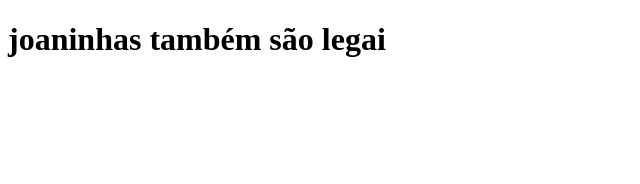
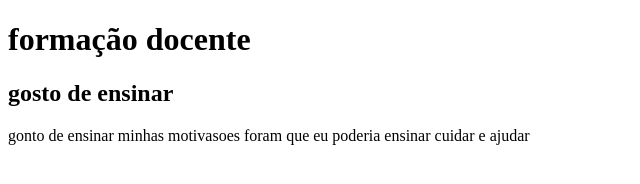
Before and after one commit to eduardarittergoncalves-gif/-meuprimeiroprojeto, a plain HTML site: page index.html in a window 1280 px wide. Shown: the whole page, without its empty margins (0-640 px from the left). Drawn offline with Linux system fonts and the light colour scheme.

Commit message:
aula26/05/2026

```diff
--- a/index.html
+++ b/index.html
@@ -6,6 +6,9 @@
     <title>eduardarittergonçalves</title>
 </head>
 <body>
-    <h1>joaninhas também são legai</h1>
+    <h1>formação docente</h1>
+<h2>gosto de ensinar</h2>
+<P>gonto de ensinar minhas motivasoes foram que eu poderia ensinar cuidar e ajudar</P>
+<p></p>
 </body>
 </html>
```
Also changed, not shown: 2 other files.
